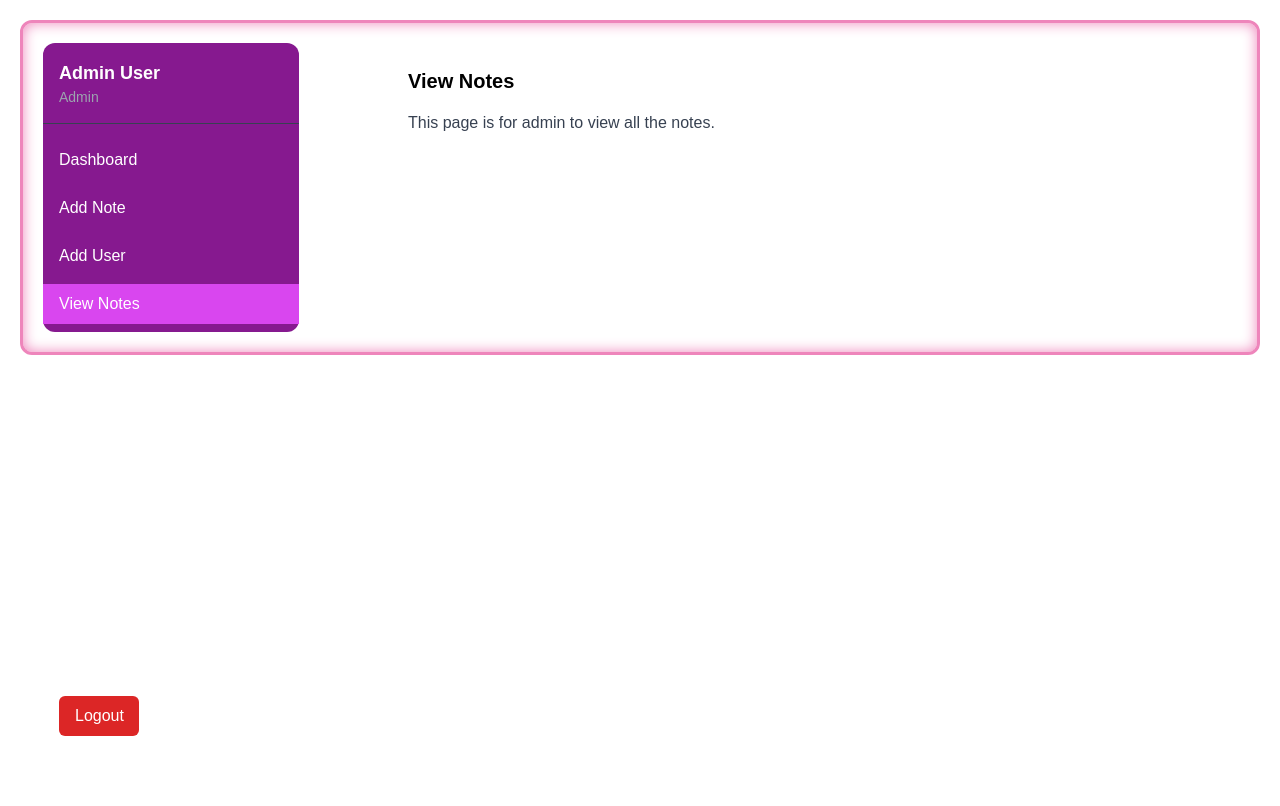
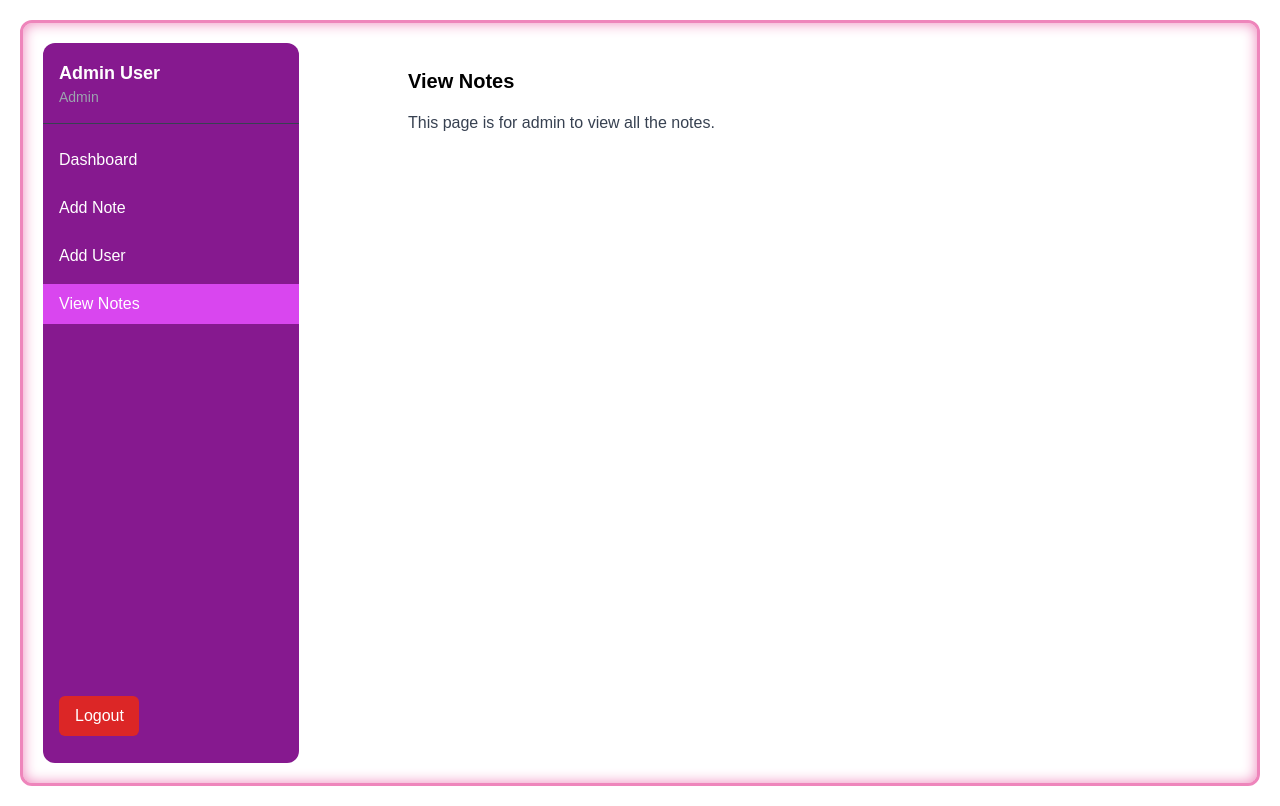
Before and after one commit to Soumyadipmaity1/k-prep, a Next.js app: page /admin/view-note in a window 1280 px wide. Shown: the top 806 px of the page. Built offline with nearby package versions, Linux system fonts and the light colour scheme; a web font is replaced by a local one.

Commit message:
height issues solved

```diff
--- a/src/app/admin/layout.tsx
+++ b/src/app/admin/layout.tsx
@@ -11,7 +11,7 @@ interface AdminLayoutProps {
 
 const AdminLayout = ({ children }: AdminLayoutProps) => {
   return (
-    <div className="flex h-auto overflow-y-hidden  ">
+    <div className="flex min-h-[90vh] h-auto overflow-y-hidden  ">
       <AdminSidebar />
 
       <div className="flex-1 justify-center">
```
